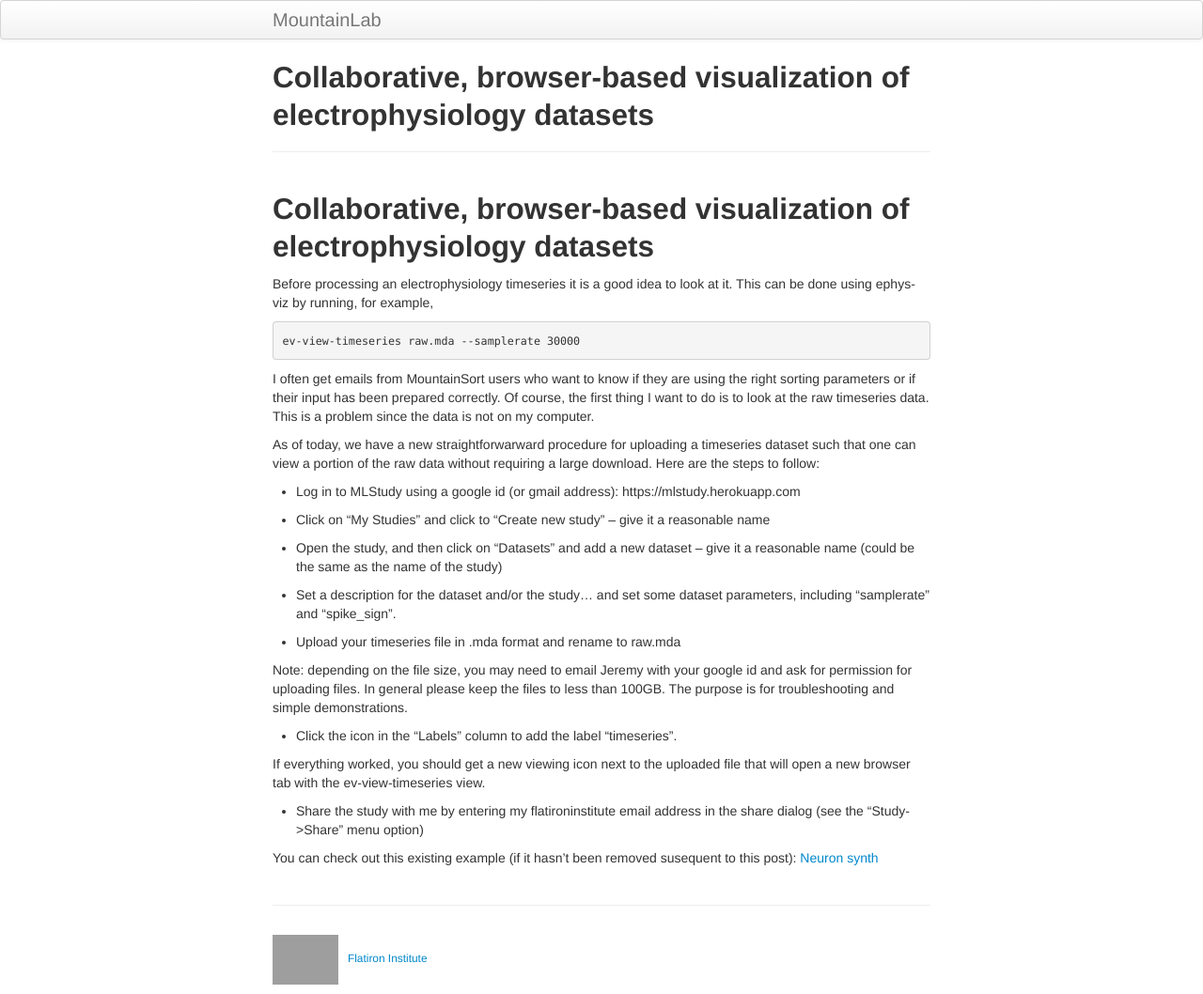
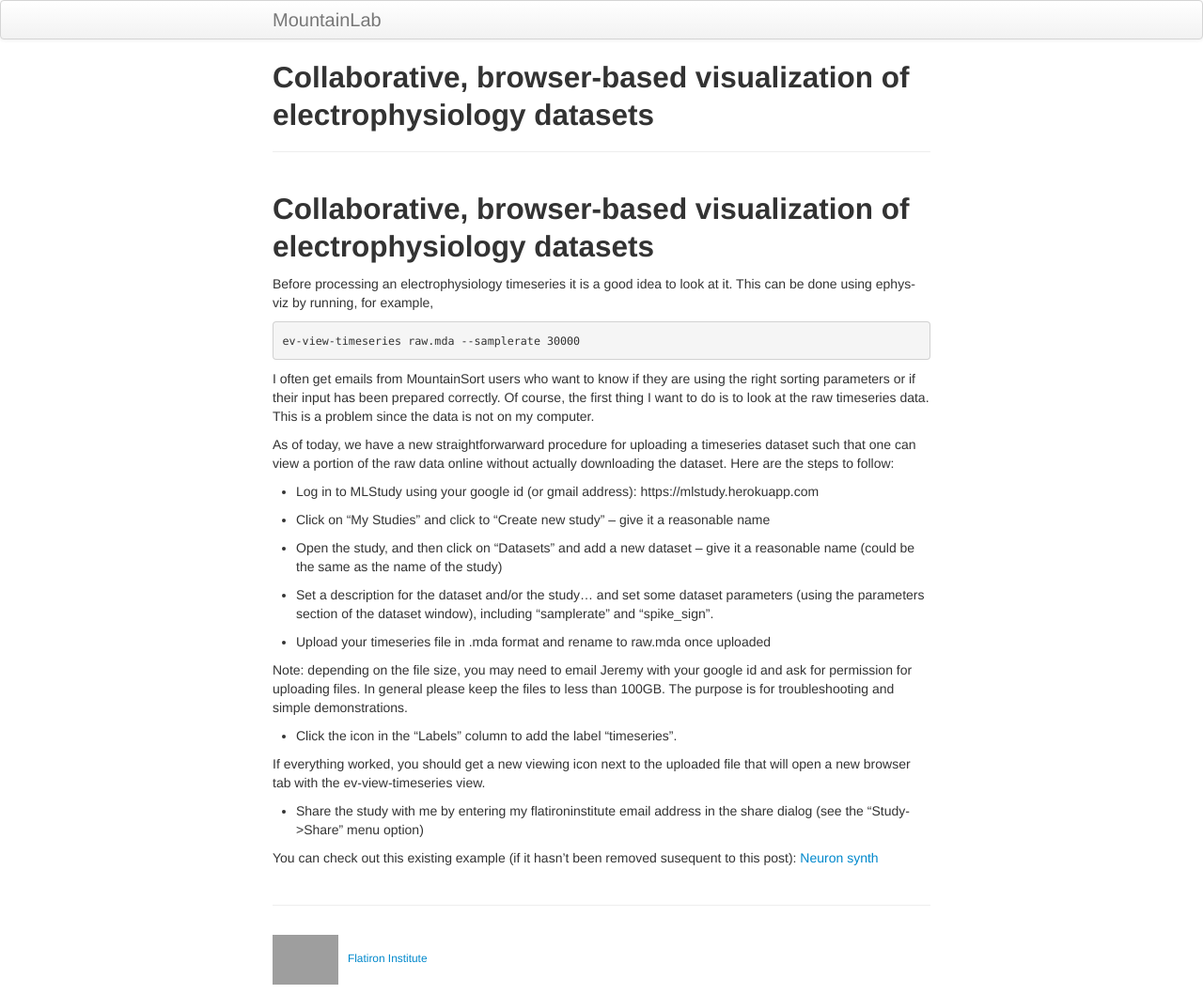
Before and after one commit to flatironinstitute/mountainlab-js, a Jekyll site: the page built from docs/2018-05-22-browser-ephys-viz.md, in a window 1280 px wide. Shown: the whole page at 94% size. Built offline with Jekyll 4.4.1, drawn with Linux system fonts in a browser that asks for light colours; our own code applies the rules of GitHub Pages for plain Markdown files; grey boxes are pictures that could not be loaded.

Commit message:
Update 2018-05-22-browser-ephys-viz.md

```diff
--- a/docs/2018-05-22-browser-ephys-viz.md
+++ b/docs/2018-05-22-browser-ephys-viz.md
@@ -8,17 +8,17 @@ ev-view-timeseries raw.mda --samplerate 30000
 
 I often get emails from MountainSort users who want to know if they are using the right sorting parameters or if their input has been prepared correctly. Of course, the first thing I want to do is to look at the raw timeseries data. This is a problem since the data is not on my computer.
 
-As of today, we have a new straightforwarward procedure for uploading a timeseries dataset such that one can view a portion of the raw data without requiring a large download. Here are the steps to follow:
+As of today, we have a new straightforwarward procedure for uploading a timeseries dataset such that one can view a portion of the raw data online without actually downloading the dataset. Here are the steps to follow:
 
-* Log in to MLStudy using a google id (or gmail address): https://mlstudy.herokuapp.com
+* Log in to MLStudy using your google id (or gmail address): https://mlstudy.herokuapp.com
 
 * Click on "My Studies" and click to "Create new study" -- give it a reasonable name
 
 * Open the study, and then click on "Datasets" and add a new dataset -- give it a reasonable name (could be the same as the name of the study)
 
-* Set a description for the dataset and/or the study... and set some dataset parameters, including "samplerate" and "spike_sign".
+* Set a description for the dataset and/or the study... and set some dataset parameters (using the parameters section of the dataset window), including "samplerate" and "spike_sign".
 
-* Upload your timeseries file in .mda format and rename to raw.mda
+* Upload your timeseries file in .mda format and rename to raw.mda once uploaded
 
 Note: depending on the file size, you may need to email Jeremy with your google id and ask for permission for uploading files. In general please keep the files to less than 100GB. The purpose is for troubleshooting and simple demonstrations.
 
```
